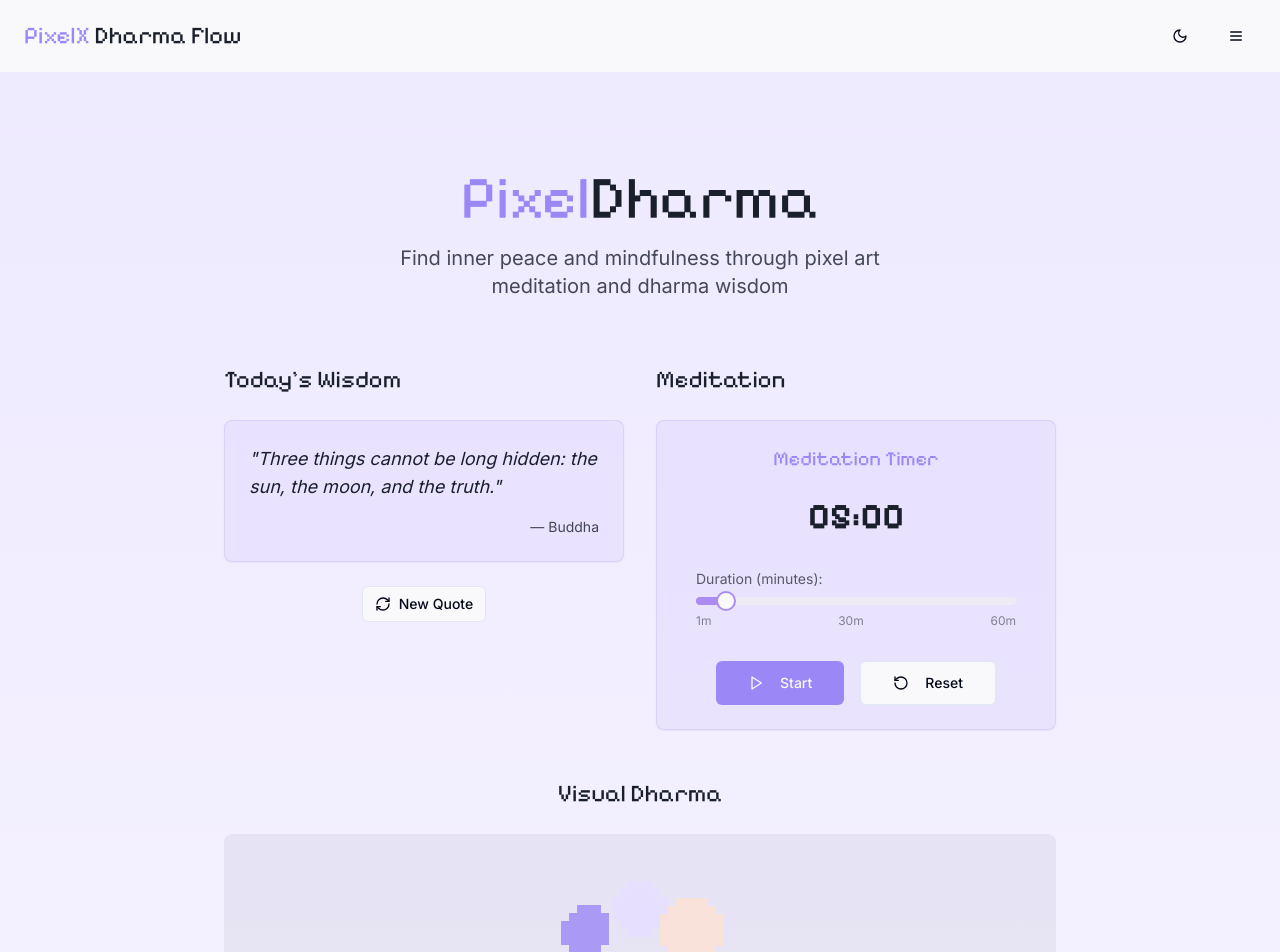
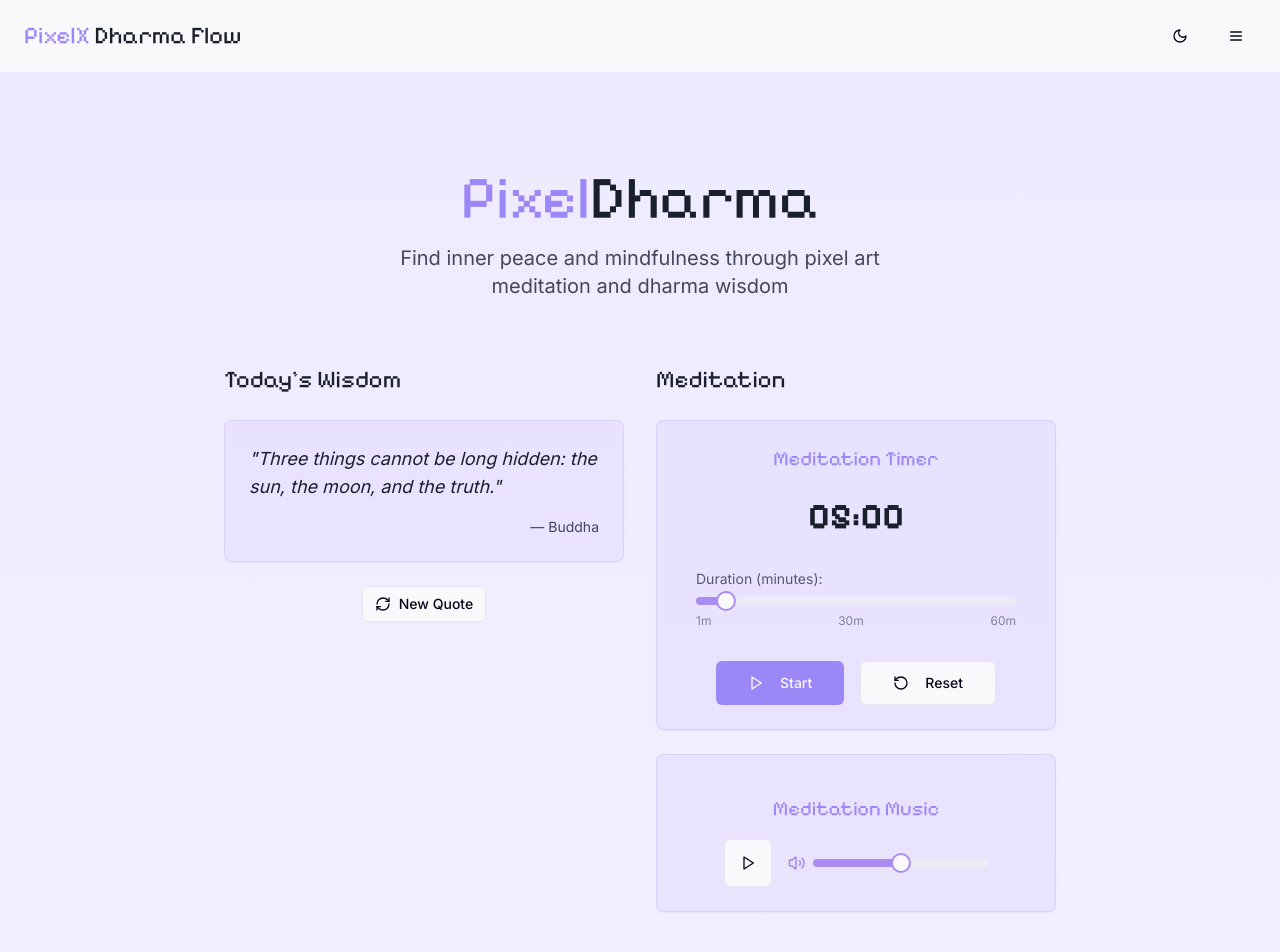
Before and after one commit to Nischay-space/pixelx-dharma-flow, a React (Vite) app: page / in a window 1280 px wide. Shown: the top 952 px of the page. Built offline with nearby package versions, Linux system fonts and the light colour scheme.

Commit message:
Add music functionality
Implement music playback and controls.

```diff
--- /dev/null
+++ b/src/components/MusicPlayer.tsx
@@ -0,0 +1,74 @@
+
+import React, { useState, useRef } from 'react';
+import { Card, CardContent } from "@/components/ui/card";
+import { Button } from "@/components/ui/button";
+import { Slider } from "@/components/ui/slider";
+import { Play, Pause, Volume2 } from "lucide-react";
+
+const MusicPlayer = () => {
+  const [isPlaying, setIsPlaying] = useState(false);
+  const [volume, setVolume] = useState([0.5]);
+  const audioRef = useRef<HTMLAudioElement | null>(null);
+
+  const togglePlay = () => {
+    if (audioRef.current) {
+      if (isPlaying) {
+        audioRef.current.pause();
+      } else {
+        audioRef.current.play();
+      }
+      setIsPlaying(!isPlaying);
+    }
+  };
+
+  const handleVolumeChange = (value: number[]) => {
+    setVolume(value);
+    if (audioRef.current) {
+      audioRef.current.volume = value[0];
+    }
+  };
+
+  return (
+    <Card className="w-full bg-dharma-purple bg-opacity-10 border-dharma-purple border-opacity-20">
+      <CardContent className="p-6">
+        <div className="flex flex-col items-center space-y-4">
+          <audio
+            ref={audioRef}
+            src="https://cdn.pixabay.com/download/audio/2022/05/27/audio_1808fbf07a.mp3"
+            loop
+          />
+
+          <h3 className="font-pixel text-xl mb-2 text-dharma-purple">Meditation Music</h3>
+
+          <div className="flex items-center gap-4">
+            <Button
+              variant="outline"
+              size="icon"
+              onClick={togglePlay}
+              className="h-12 w-12"
+            >
+              {isPlaying ? (
+                <Pause className="h-6 w-6" />
+              ) : (
+                <Play className="h-6 w-6" />
+              )}
+            </Button>
+
+            <div className="flex items-center gap-2 min-w-[200px]">
+              <Volume2 className="h-5 w-5 text-dharma-purple" />
+              <Slider
+                value={volume}
+                onValueChange={handleVolumeChange}
+                max={1}
+                step={0.1}
+                className="w-full"
+              />
+            </div>
+          </div>
+        </div>
+      </CardContent>
+    </Card>
+  );
+};
+
+export default MusicPlayer;
--- a/src/pages/Index.tsx
+++ b/src/pages/Index.tsx
@@ -3,6 +3,7 @@ import Navbar from "@/components/Navbar";
 import QuoteCard from "@/components/QuoteCard";
 import MeditationTimer from "@/components/MeditationTimer";
 import PixelVisualization from "@/components/PixelVisualization";
+import MusicPlayer from "@/components/MusicPlayer";
 import { Button } from "@/components/ui/button";
 import { ArrowDown, RefreshCw } from "lucide-react";
 
@@ -85,6 +86,7 @@ const Index = () => {
             <div className="flex flex-col space-y-6">
               <h2 className="font-pixel text-2xl text-dharma-dark dark:text-white">Meditation</h2>
               <MeditationTimer />
+              <MusicPlayer />
             </div>
           </div>
 
```
